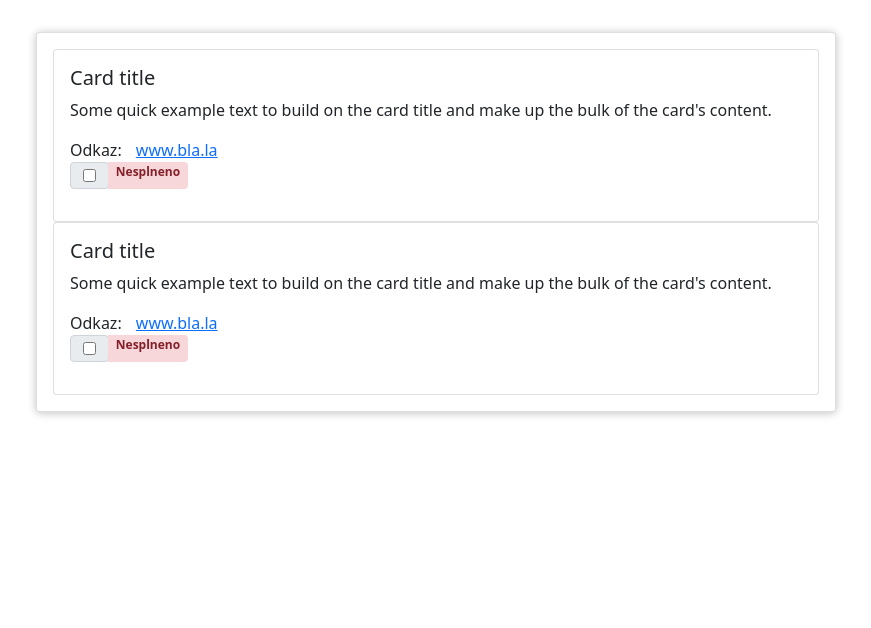
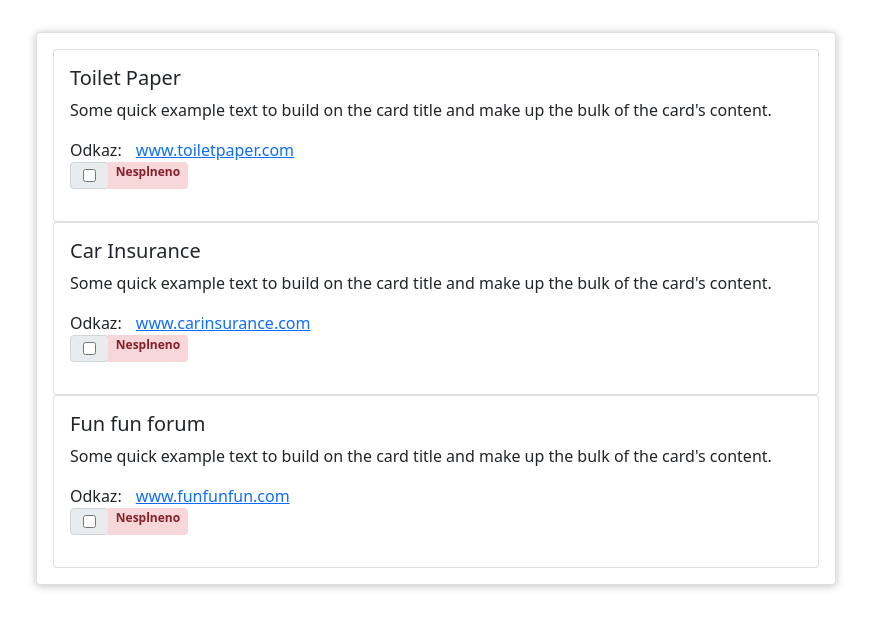
Before and after one commit to JakubP1/react_inf4, a React (Create React App) app in the folder message-component/: page / in a window 1280 px wide. Shown: the top 628 px of the page, without its empty margins (204-1075 px from the left). Built offline with nearby package versions, Linux system fonts and the light colour scheme.

Commit message:
Fixing update of visited state

```diff
--- a/message-component/src/App.js
+++ b/message-component/src/App.js
@@ -1,31 +1,52 @@
 import logo from "./logo.svg";
-import Message from "./components/Message";
+import MessageList from "./components/MessageList";
 import Card from "./components/Card";
 import "./App.css";
+import { useState } from "react";
 
-const DUMMY_DATA = [
+const mock_messages = [
   {
-    id: "e1",
+    id: "1",
     title: "Toilet Paper",
     link: "www.toiletpaper.com",
+    visited: false,
   },
   {
-    id: "e2",
+    id: "2",
     title: "Car Insurance",
-    link: "www.toiletpaper.com",
+    link: "www.carinsurance.com",
+    visited: false,
   },
   {
-    id: "e3",
-    title: "New Desk (Wooden)",
-    link: "www.toiletpaper.com",
+    id: "3",
+    title: "Fun fun forum",
+    link: "www.funfunfun.com",
+    visited: false,
   },
 ];
 
 const App = () => {
+  const [messages, setMessages] = useState(mock_messages);
+
+  const changeMessageHandler = (id) => {
+    setMessages((prevMessages) => {
+      let alteredMessages = prevMessages.map((message) => {
+        if (message.id == id) {
+          return { ...message, visited: true };
+        }
+        return message;
+      });
+      console.log(alteredMessages);
+      return [...alteredMessages];
+    });
+  };
+
   return (
     <Card className="expenses">
-      <Message />
-      <Message />
+      <MessageList
+        messagesList={messages}
+        onChangeMessage={changeMessageHandler}
+      />
     </Card>
   );
 };
--- a/message-component/src/components/Message.js
+++ b/message-component/src/components/Message.js
@@ -1,27 +1,35 @@
 import React, { useState } from "react";
 
-const Message = () => {
-  const [isVisited, setIsVisited] = useState(false);
+const Message = (props) => {
+  const visited = props.visited;
+  const [isVisited, setIsVisited] = useState(visited);
   const [vistiedText, setVisitedText] = useState("Nesplneno");
-  const [checked, setChecked] = useState(false);
+  const [checked, setChecked] = useState(visited);
 
+  const checkedChnage = () => {
+    setChecked(true);
+  };
   const isVisitedClickHandler = () => {
-    setIsVisited(true);
-    setChecked(true);
-    setVisitedText("Splneno");
+    if (visited == false) {
+      setIsVisited(true);
+      checkedChnage();
+      setVisitedText("Splneno");
+
+      props.onMessChange(props.id);
+    }
   };
 
   return (
     <div className="card">
       <div className="card-body">
-        <h5 className="card-title">Card title</h5>
+        <h5 className="card-title">{props.title}</h5>
         <p className="card-text">
           Some quick example text to build on the card title and make up the
           bulk of the card's content.
         </p>
         <span style={{ paddingRight: "10px" }}> Odkaz: </span>
         <a href="#" className="card-link" onClick={isVisitedClickHandler}>
-          www.bla.la
+          {props.link}
         </a>
         <div className="input-group mb-3">
           <div className="input-group-prepend">
@@ -30,11 +38,12 @@ const Message = () => {
                 type="checkbox"
                 aria-label="Checkbox for following text input"
                 checked={checked}
+                onChange={checkedChnage}
               />
             </div>
           </div>
           <span
-            className={`badge ${isVisited ? "alert-success" : "alert-danger"}`}
+            className={`badge ${visited ? "alert-success" : "alert-danger"}`}
           >
             {vistiedText}
           </span>
--- a/message-component/src/components/MessageList.js
+++ b/message-component/src/components/MessageList.js
@@ -0,0 +1,24 @@
+import React from "react";
+import Message from "./Message";
+
+const MessageList = (props) => {
+  const messageChangeHandler = (id) => {
+    props.onChangeMessage(id);
+  };
+  return (
+    <div>
+      {props.messagesList.map((message) => (
+        <Message
+          onMessChange={messageChangeHandler}
+          key={message.id}
+          id={message.id}
+          title={message.title}
+          link={message.link}
+          visited={message.visited}
+        ></Message>
+      ))}
+    </div>
+  );
+};
+
+export default MessageList;
```
